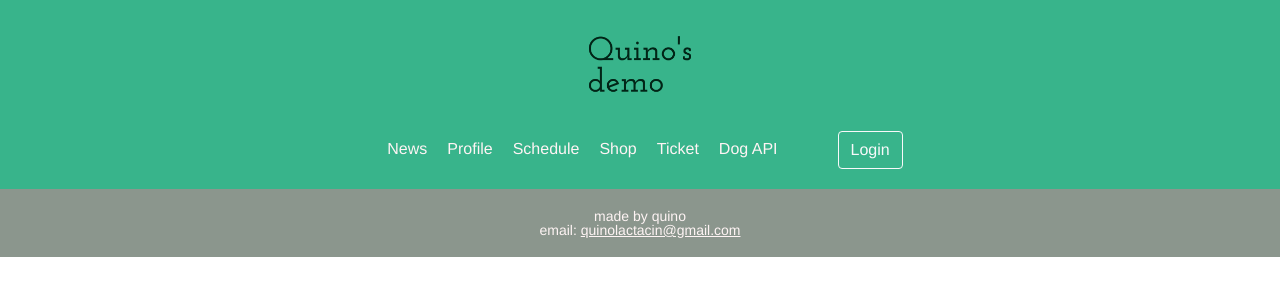
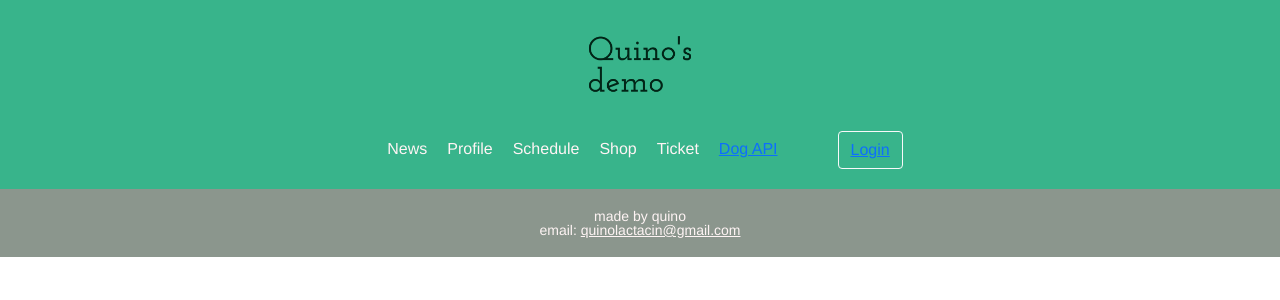
Before and after one commit to quino28/VueForJob, a Vue app in the folder front/: page / in a window 1280 px wide. Shown: the top 300 px of the page. Built offline with nearby package versions, Linux system fonts and the light colour scheme; no server answers.

Commit message:
Use router.js

```diff
--- a/front/src/App.vue
+++ b/front/src/App.vue
@@ -1,6 +1,8 @@
 <template>
   <div class="logo">
-    <img src="/logo.png" alt="Quino's demo">
+    <router-link to="/">
+      <img src="/logo.png" alt="Quino's demo">
+    </router-link>
   </div>
   <div class="header">
     <ul>
@@ -9,15 +11,13 @@
       <li>Schedule</li>
       <li>Shop</li>
       <li>Ticket</li>
-      <li @click="changeComponent('DogApi')">Dog API</li>
+      <li><router-link to="/dogapi">Dog API</router-link></li>
       <li v-if="$store.state.member">Ticket</li>
-      <b-button variant="outline-light" @click="changeComponent('login')" v-if="!$store.state.member">Login</b-button>
+      <b-button variant="outline-light" v-if="!$store.state.member"><router-link to="/login">Login</router-link></b-button>
       <b-button variant="outline-light" @click="logout" v-else>Logout</b-button>
     </ul>
   </div>
-  <Body
-    :currentComponent="this.currentComponent"
-  />
+  <router-view />
   <div class="footer">
     <p>made by quino</p>
     <p>
--- a/front/src/router.js
+++ b/front/src/router.js
@@ -1,9 +1,21 @@
 import { createRouter, createWebHistory } from 'vue-router'
+import DogApi from "./components/Body/DogAPI.vue"
+import Login from "./components/Body/Login.vue"
 
 const routes = [
   {
     path: '/',
     name: 'home',
+  },
+  {
+    path: '/dogapi',
+    name: 'dogapi',
+    component: DogApi,
+  },
+  {
+    path: '/login',
+    name: 'login',
+    component: Login,
   },
 ]
 
```
